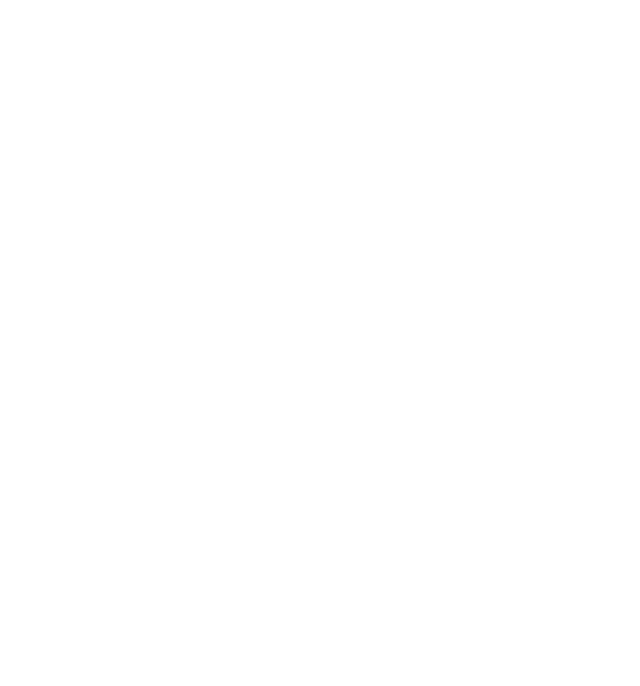
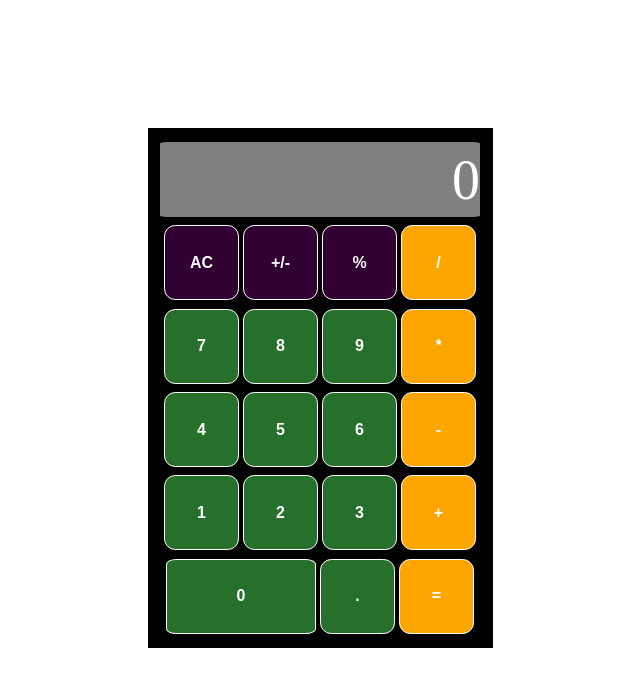
Before and after one commit to Chronous07/Calculator_Project, a plain HTML site: page index.html in a window 1280 px wide. Shown: the whole page, without its empty margins (320-960 px from the left). Drawn offline with Linux system fonts and the light colour scheme.

Commit message:
Create GUI for Calculator
Make buttons objects and containers in HTML and create the initial
visuals in CSS, with the calculator aligned in the center of the
webpage.

```diff
--- a/index.html
+++ b/index.html
@@ -2,12 +2,37 @@
 <html lang="en">
 <head>
     <link rel="stylesheet" href="styles.css">
-    <script type="text/javascript" src="calcLog.js"></script>
     <meta charset="UTF-8">
     <meta name="viewport" content="width=device-width, initial-scale=1.0">
     <title>Document</title>
 </head>
 <body>
+    <main id="calculator">
+        <div id="container">
+            <div id="display">0</div>
+            <button class="clear function" id="clear">AC</button>
+            <button class="reverse function" id="reverse">+/-</button>
+            <button class="percent function" id="percentage">%</button>
+            <button class="operand" id="divide">/</button>
+            <button class="numbers" id="seven">7</button>
+            <button class="numbers" id="eight">8</button>
+            <button class="numbers" id="nine">9</button>
+            <button class="operand" id="multiply">*</button>
+            <button class="numbers" id="four">4</button>
+            <button class="numbers" id="five">5</button>
+            <button class="numbers" id="six">6</button>
+            <button class="operand" id="subtract">-</button>
+            <button class="numbers" id="one">1</button>
+            <button class="numbers" id="two">2</button>
+            <button class="numbers" id="three">3</button>
+            <button class="operand" id="add">+</button>
+            <button class="numbers" id="zero">0</button>
+            <button class="decimal numbers" id="decimal">.</button>
+            <button class="operand" id="equals">=</button>
+        </div>
+    </main>
 
+
+    <script type="text/javascript" src="calcLog.js"></script>
 </body>
 </html>
--- a/styles.css
+++ b/styles.css
@@ -0,0 +1,81 @@
+button {
+    border: 1px solid white;
+    padding: 5px;
+    margin: 2px;
+    text-align: center;
+    color: white;
+    font-weight: bolder;
+    border-radius: 15%;
+    min-width: 75px;
+    min-height: 75px;
+    max-width: 75px;
+    max-height: 75px;
+    font-size: 16px;
+}
+
+.operand {
+    background-color: orange;
+}
+
+.numbers {
+    background-color: rgb(38, 112, 44);
+}
+
+.function {
+    background-color: rgb(49, 1, 51);
+}
+
+.operand:hover{
+    background-color: rgb(236, 191, 106);
+    border: 1px solid black;
+}
+
+.numbers:hover {
+    background-color: rgb(125, 177, 125);
+    border: 1px solid black;
+}
+
+.function:hover {
+    background-color: rgb(171, 112, 179);
+    border: 1px solid black;
+}
+
+#zero {
+    min-width: 150px;
+    border-radius: 7%;
+}
+
+main {
+    display: flex;
+    justify-content: center;
+    align-items: center;
+    min-height: 95vh;
+}
+
+#display {
+    display: flex;
+    flex-direction: row-reverse;
+    align-items: center;
+    min-width: 320px;
+    min-height: 75px;
+    margin: 2px;
+    background-color: grey;
+    color: white;
+    border: 2px solid white;
+    font-size: 56px;
+    border: 5px;
+    border-radius: 2% 2% 2% 2%;
+}
+
+#container {
+    min-width: 325px;
+    max-width: 325px;
+    min-height: 500px;
+    max-height: 500px;
+    padding: 10px;
+    background-color: black;
+    display: flex;
+    flex-wrap: wrap;
+    justify-content: center;
+    align-items: center;
+}
```
